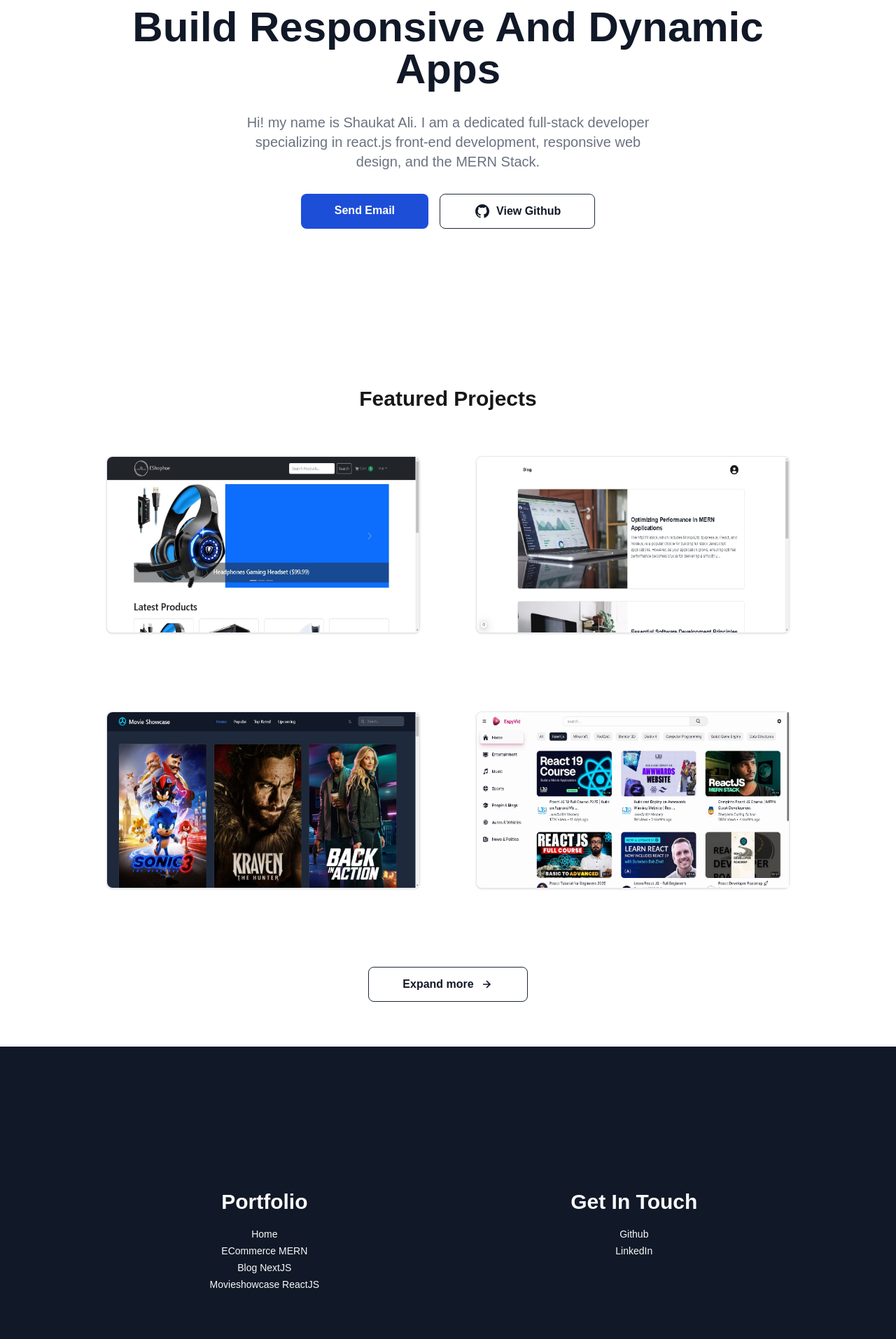
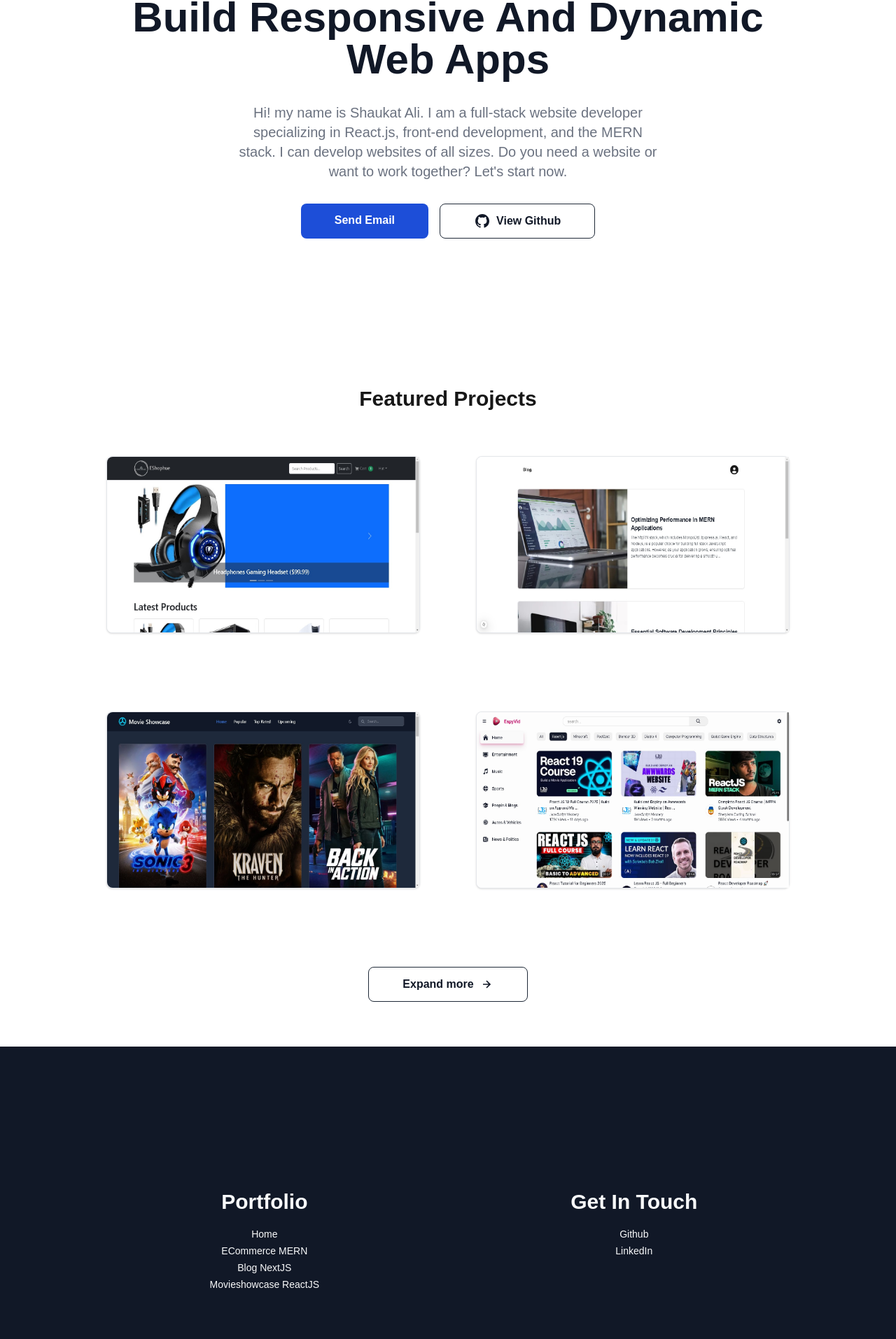
Before and after one commit to Shaukat-AB/next-portfolio, a Next.js app: page / in a window 1280 px wide. Shown: the part 254-2168 px from the top of the page at 70% size. Built offline with nearby package versions, Linux system fonts and the light colour scheme.

Commit message:
Update Hero text, Footer text

```diff
--- a/src/components/footer/Footer.tsx
+++ b/src/components/footer/Footer.tsx
@@ -20,7 +20,10 @@
                 </nav>
 
                 <span className="text-sm">
-                    © {currentYear} <FooterLink href="/" title={"Portfolio"} />.
+                    © {currentYear} Developed By{" "}
+                    <strong className="font-normal">
+                        Shaukat - <FooterLink href="/" title={"Portfolio"} />.
+                    </strong>{" "}
                     All Rights Reserved.
                 </span>
             </section>
--- a/src/components/hero-section/HeroSection.tsx
+++ b/src/components/hero-section/HeroSection.tsx
@@ -5,12 +5,13 @@
     return (
         <section className="min-h-[80vh] text-center flex items-center justify-center flex-col mb-16">
             <h1 className="main-title mb-8">
-                Build Responsive And Dynamic Apps
+                Build Responsive And Dynamic Web Apps
             </h1>
             <p className="mb-8 text-lg font-normal text-gray-500 lg:text-xl sm:px-16 xl:px-48 dark:text-gray-400">
-                Hi! my name is Shaukat Ali. I am a dedicated full-stack developer
-                specializing in react.js front-end development,
-                responsive web design, and the MERN Stack.
+                Hi! my name is Shaukat Ali. I am a full-stack website developer
+                specializing in React.js, front-end development, and the MERN
+                stack. I can develop websites of all sizes. Do you need a
+                website or want to work together? Let's start now.
             </p>
             <div className="flex flex-col w-full gap-4 justify-center md:flex-row">
                 <SendEmail />
```
